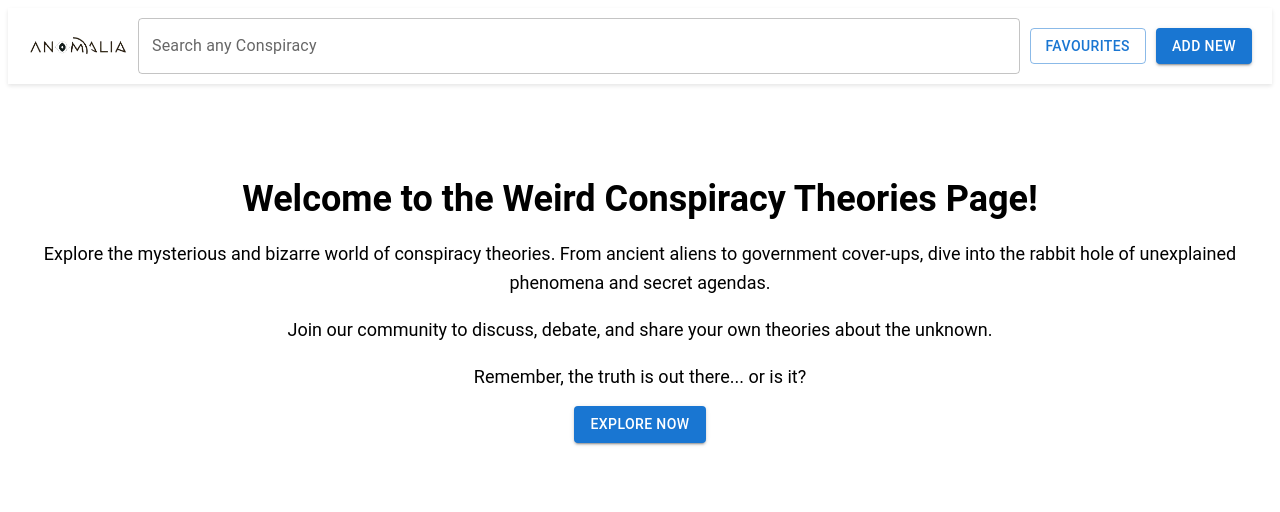
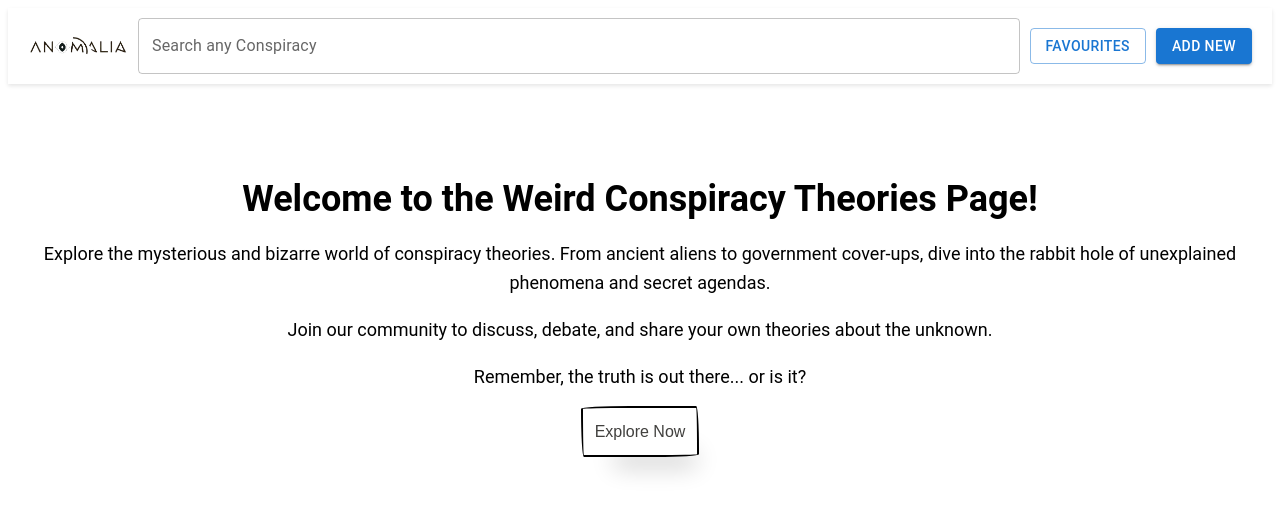
Before and after one commit to kalviumcommunity/S56_weird_conspiracy_theories, a React (Vite) app in the folder frontend/: page / in a window 1280 px wide. Shown: the top 512 px of the page. Built offline with nearby package versions, Linux system fonts and the light colour scheme.

Commit message:
button changed

```diff
--- a/frontend/src/pages/Home.css
+++ b/frontend/src/pages/Home.css
@@ -22,3 +22,49 @@
   .exp{
     color: #ff0000;
   }
+
+
+
+
+
+
+
+  .button-55 {
+    align-self: center;
+    background-color: #fff;
+    background-image: none;
+    background-position: 0 90%;
+    background-repeat: repeat no-repeat;
+    background-size: 4px 3px;
+    border-radius: 15px 225px 255px 15px 15px 255px 225px 15px;
+    border-style: solid;
+    border-width: 2px;
+    box-shadow: rgba(0, 0, 0, .2) 15px 28px 25px -18px;
+    box-sizing: border-box;
+    color: #41403e;
+    cursor: pointer;
+    display: inline-block;
+    font-family: Neucha, sans-serif;
+    font-size: 1rem;
+    line-height: 23px;
+    outline: none;
+    padding: .75rem;
+    text-decoration: none;
+    transition: all 235ms ease-in-out;
+    border-bottom-left-radius: 15px 255px;
+    border-bottom-right-radius: 225px 15px;
+    border-top-left-radius: 255px 15px;
+    border-top-right-radius: 15px 225px;
+    user-select: none;
+    -webkit-user-select: none;
+    touch-action: manipulation;
+  }
+
+  .button-55:hover {
+    box-shadow: rgba(0, 0, 0, .3) 2px 8px 8px -5px;
+    transform: translate3d(0, 2px, 0);
+  }
+
+  .button-55:focus {
+    box-shadow: rgba(0, 0, 0, .3) 2px 8px 4px -6px;
+  }
--- a/frontend/src/pages/Home.jsx
+++ b/frontend/src/pages/Home.jsx
@@ -1,6 +1,5 @@
 
 
-import { Button } from '@mui/material';
 import './Home.css';
 
 const Home = () => {
@@ -10,9 +9,7 @@
       <p>Explore the mysterious and bizarre world of conspiracy theories. From ancient aliens to government cover-ups, dive into the rabbit hole of unexplained phenomena and secret agendas.</p>
       <p>Join our community to discuss, debate, and share your own theories about the unknown.</p>
       <p>Remember, the truth is out there... or is it?</p>
-      <Button variant="contained" color="primary" className="exp">Explore Now</Button>
-
-
+      <button className="button-55" role="button">Explore Now</button>
 
     </div>
   );
```
